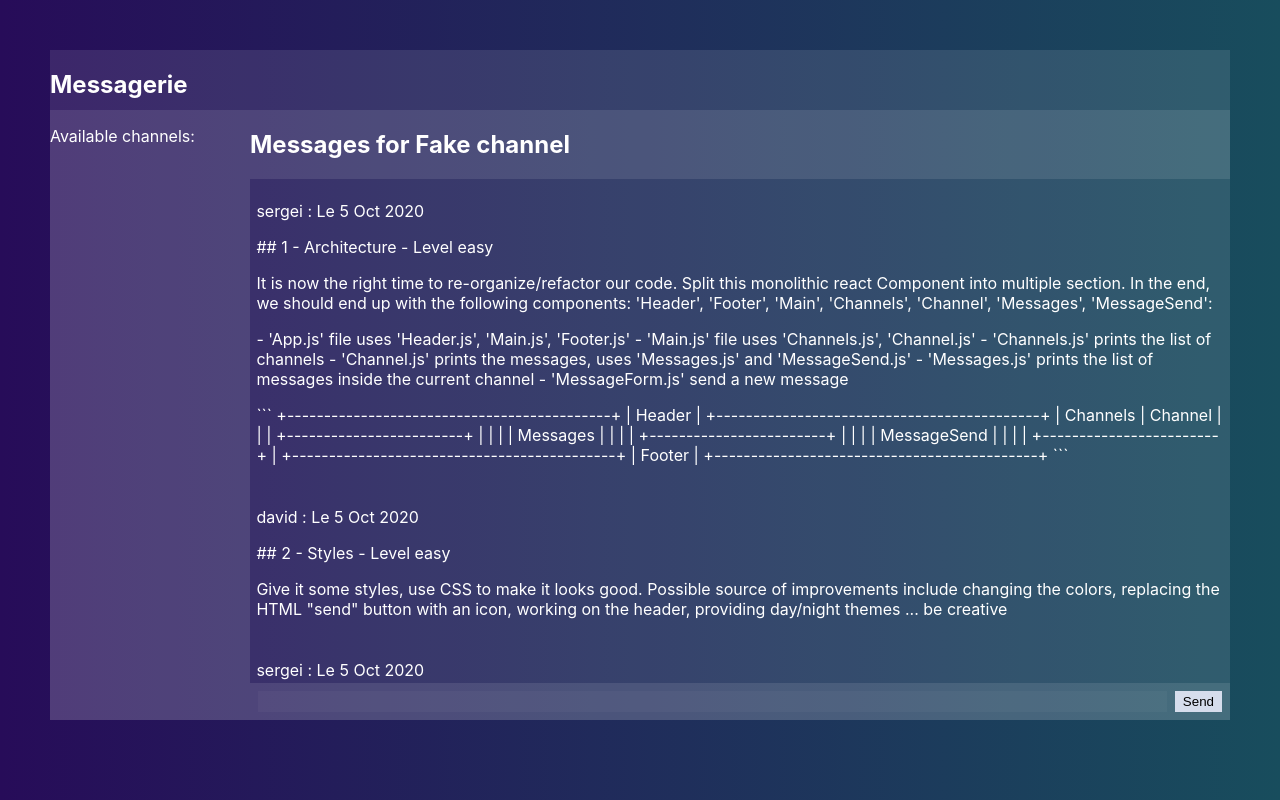
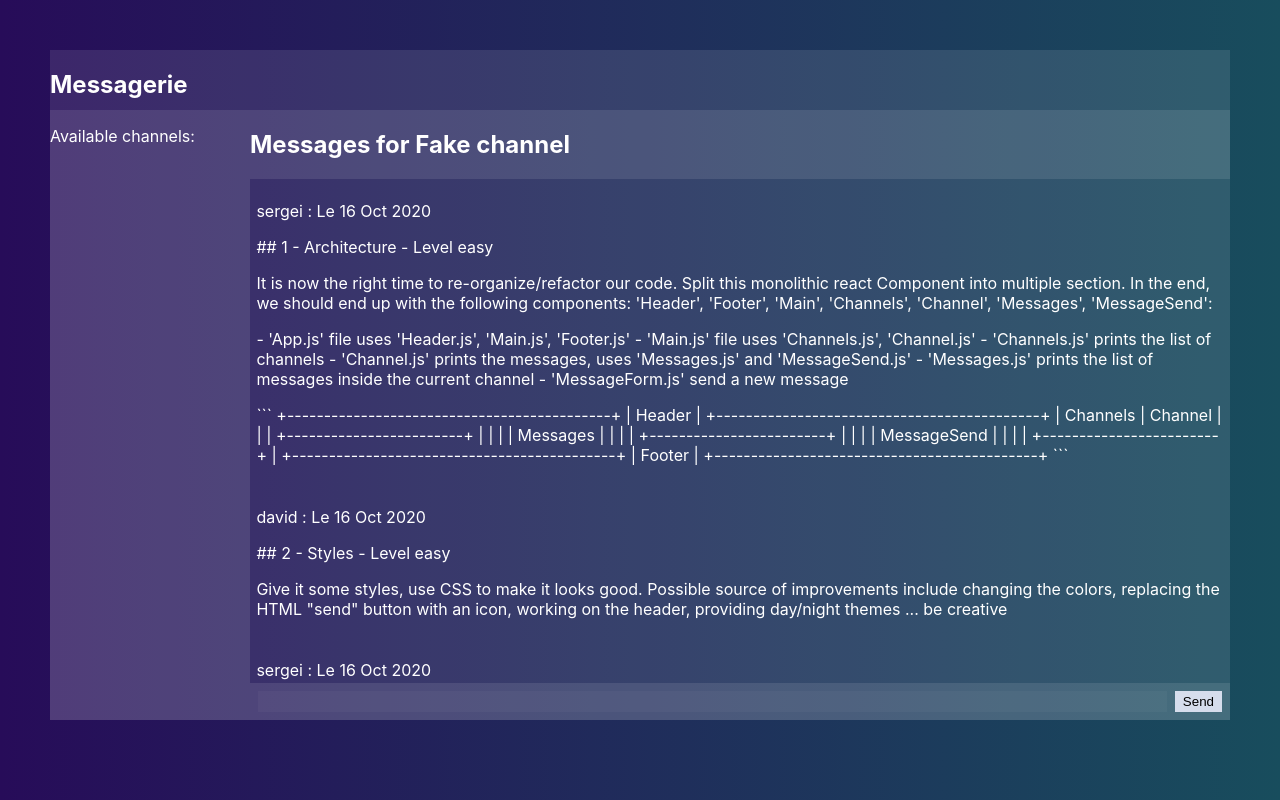
Before and after one commit to VivienECE/detournay_jean-louisditmontout-node-labs, a React (Create React App) app in the folder front-end/my-cool-app/: page / in a window 1280 px wide. Built offline with nearby package versions, Linux system fonts and the light colour scheme.

Commit message:
fix moment()

```diff
--- a/front-end/my-cool-app/src/Messages.js
+++ b/front-end/my-cool-app/src/Messages.js
@@ -43,7 +43,7 @@ class Messages extends React.Component{
                    <p>
                      <span>{message.author} : </span>
                      {' '}
-                     <span>{(moment(new Date(message.creation))).format("[Le] d MMM YYYY")}</span>
+                     <span>{(moment(new Date(message.creation))).format("[Le] D MMM YYYY")}</span>
                    </p>
                    <div>
                      {
```
